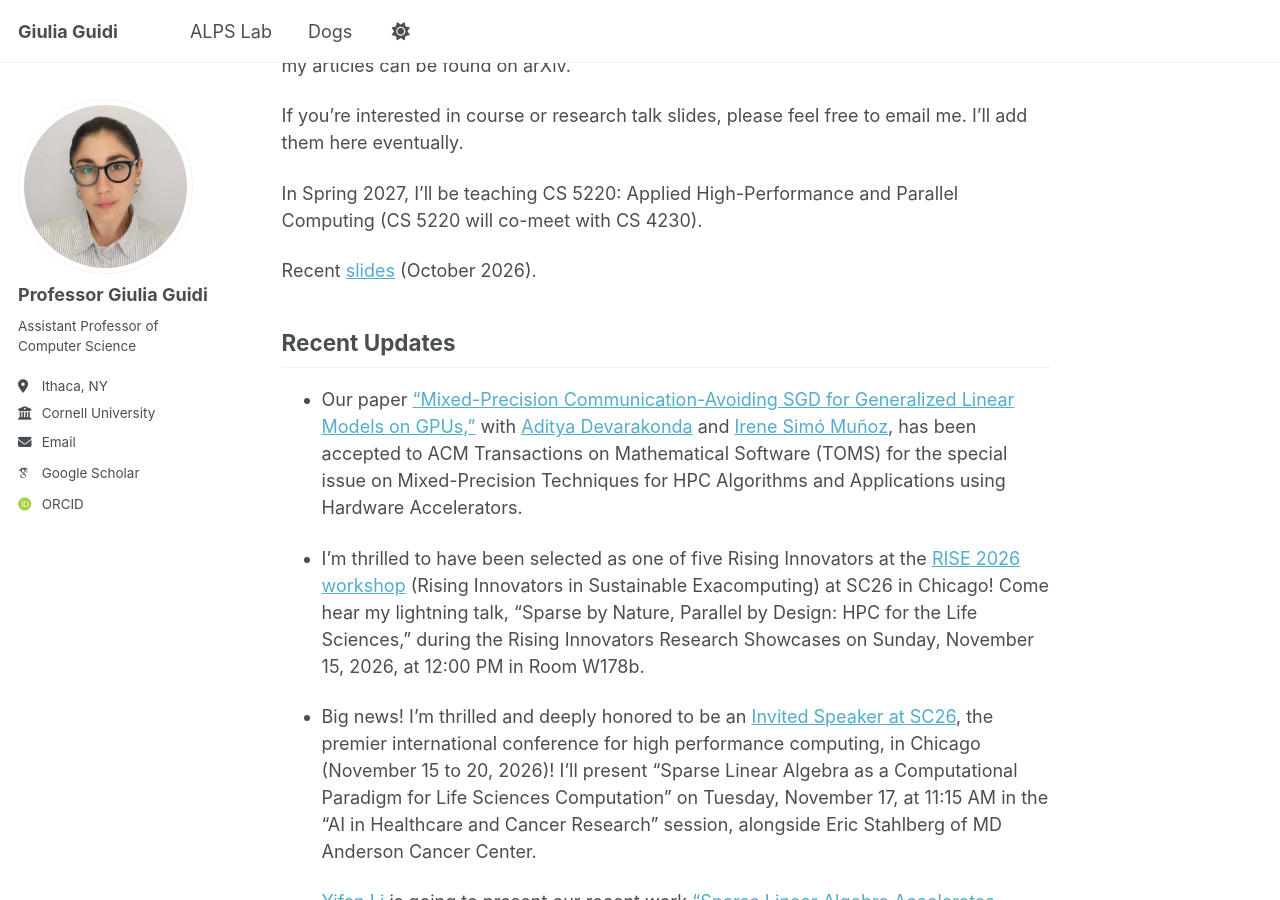
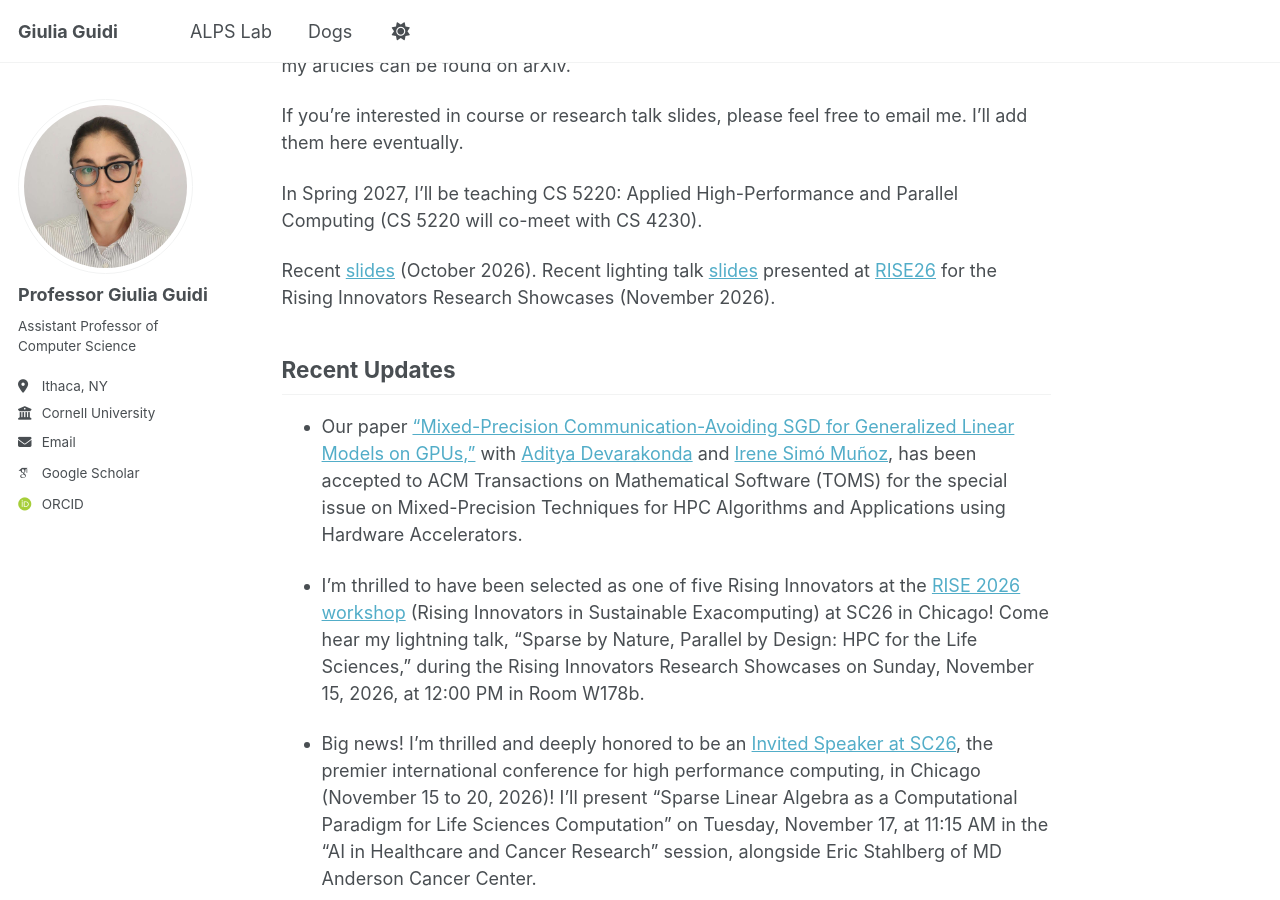
Before and after one commit to giuliaguidi/giuliaguidi.github.io, a Jekyll site: the page built from _pages/about.md, in a window 1280 px wide and 900 px high, scrolled down 795 px. Built offline with Jekyll 4.4.1, drawn with Linux system fonts in a browser that asks for light colours; some web fonts are replaced.

Commit message:
Update about.md with new slides and paper details
Added recent lighting talk slides and updated paper acceptance information.

```diff
--- a/_pages/about.md
+++ b/_pages/about.md
@@ -29,6 +29,7 @@ If you're interested in course or research talk slides, please feel free to emai
 In Spring 2027, I'll be teaching CS 5220: Applied High-Performance and Parallel Computing (CS 5220 will co-meet with CS 4230).
 
 Recent [slides](https://drive.google.com/file/d/1GBTu8ryFMtSsnt0ScfKLgvVHhBEmwh8u/view?usp=sharing) (October 2026).
+Recent lighting talk [slides](https://drive.google.com/file/d/1x_jTEeNsHiLc95DhI9DlL-6u0Elkg0Xa/view?usp=sharing) presented at [RISE26](https://ayeshaafzal91.github.io/rise/) for the Rising Innovators Research Showcases (November 2026).
 
 Recent Updates
 ------
```
